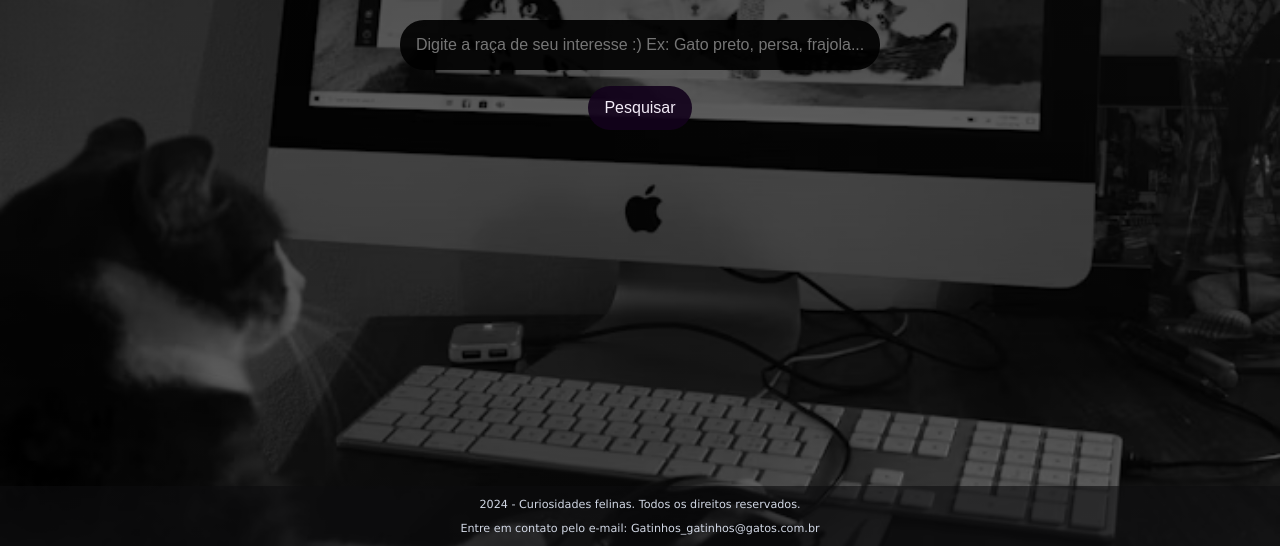
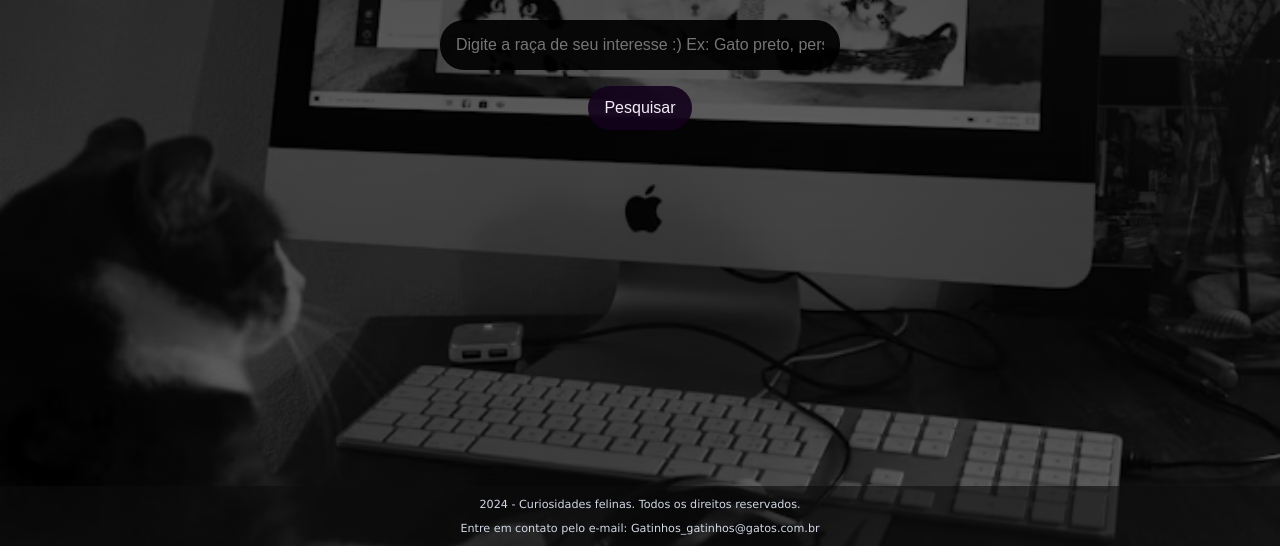
Before and after one commit to Yclaster/Cats, a plain HTML site: page index.html in a window 1280 px wide. Shown: the part 254-800 px from the top of the page. Drawn offline with Linux system fonts and the light colour scheme.

Commit message:
styles.css

```diff
--- a/styles.css
+++ b/styles.css
@@ -43,7 +43,7 @@ section {
 
 /* Estiliza os inputs dentro das seções */
 section input {
-    width: 30rem; /* Largura dos inputs */
+    width: 25rem; /* Largura dos inputs */
     background-color: #010101e8;
     border: none; /* Remove a borda padrão */
     padding: 1rem; /* Espaçamento interno */
```
